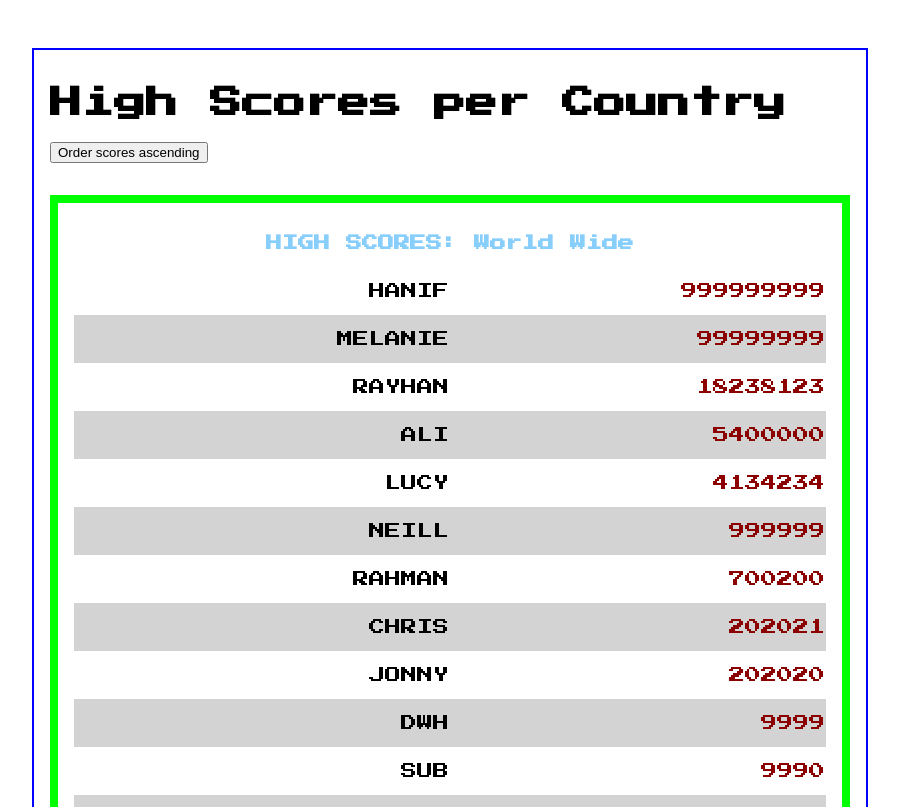
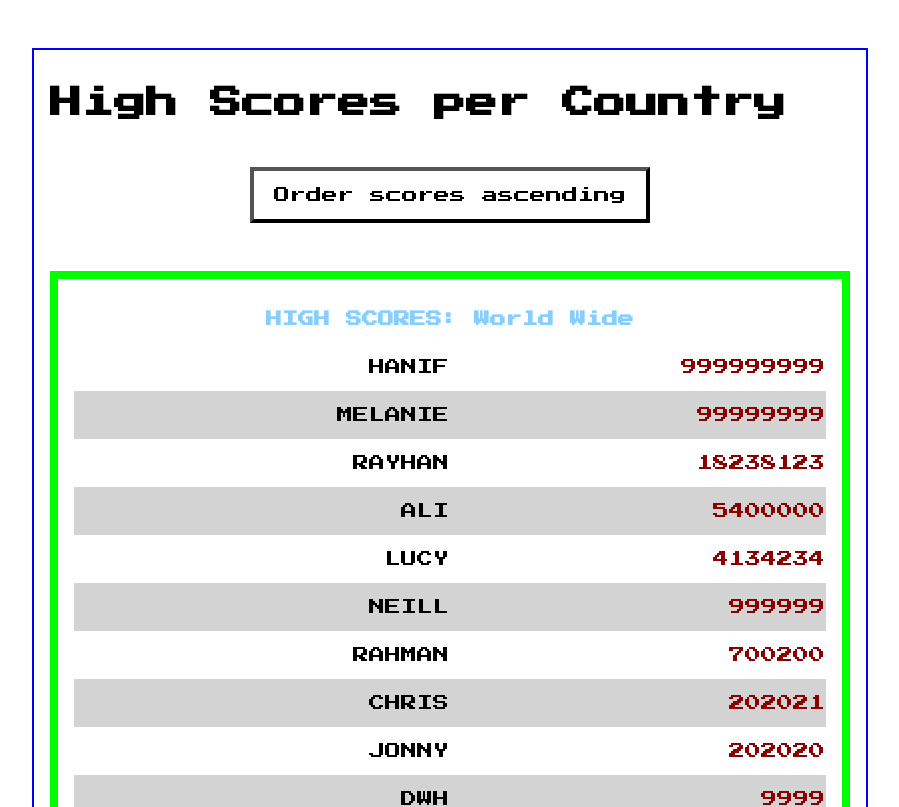
Before and after one commit to g1st/high-scores-react, a React (Create React App) app: page / in a window 1280 px wide. Shown: the top 807 px of the page, without its empty margins (190-1089 px from the left). Built offline with nearby package versions, Linux system fonts and the light colour scheme.

Commit message:
Style button

```diff
--- a/src/ScoresOrderButton.js
+++ b/src/ScoresOrderButton.js
@@ -2,9 +2,11 @@ import React from 'react';
 
 const ScoresOrderButton = ({ handleClick, descending }) => {
   return (
-    <button onClick={handleClick}>
-      Order scores {descending ? 'ascending' : 'descending'}
-    </button>
+    <div className="order">
+      <button className="btn" onClick={handleClick}>
+        Order scores {descending ? 'ascending' : 'descending'}
+      </button>
+    </div>
   );
 };
 
--- a/src/index.css
+++ b/src/index.css
@@ -45,8 +45,6 @@ table tr:nth-child(2n) {
   background-color: lightgrey;
 }
 
-
-
 .player-name {
   text-transform: uppercase;
   width: 50%;
@@ -56,3 +54,25 @@ table tr:nth-child(2n) {
   color: darkred;
   width: 50%;
 }
+
+.order {
+  display: flex;
+  justify-content: center;
+  margin: 3rem 0;
+}
+
+.btn {
+  font-family: 'Press Start 2P',
+    cursive;
+  padding: 1em 1.25em;
+  background-color: #fff;
+  font-size: 1em;
+  border-width: 4px;
+}
+
+.btn:hover,
+.btn:active {
+  background-color: #333;
+  color: #fff;
+  cursor: pointer;
+}
```
